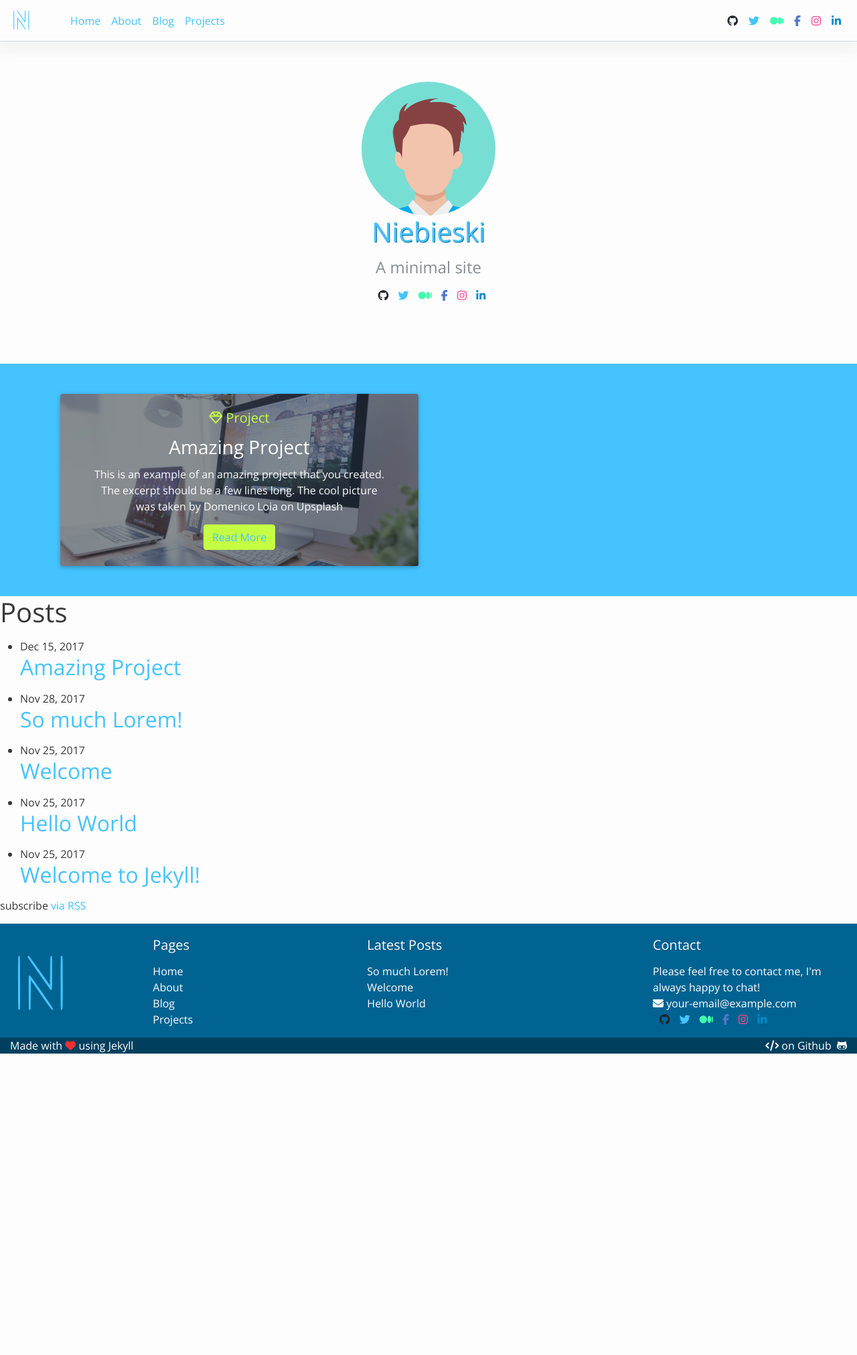
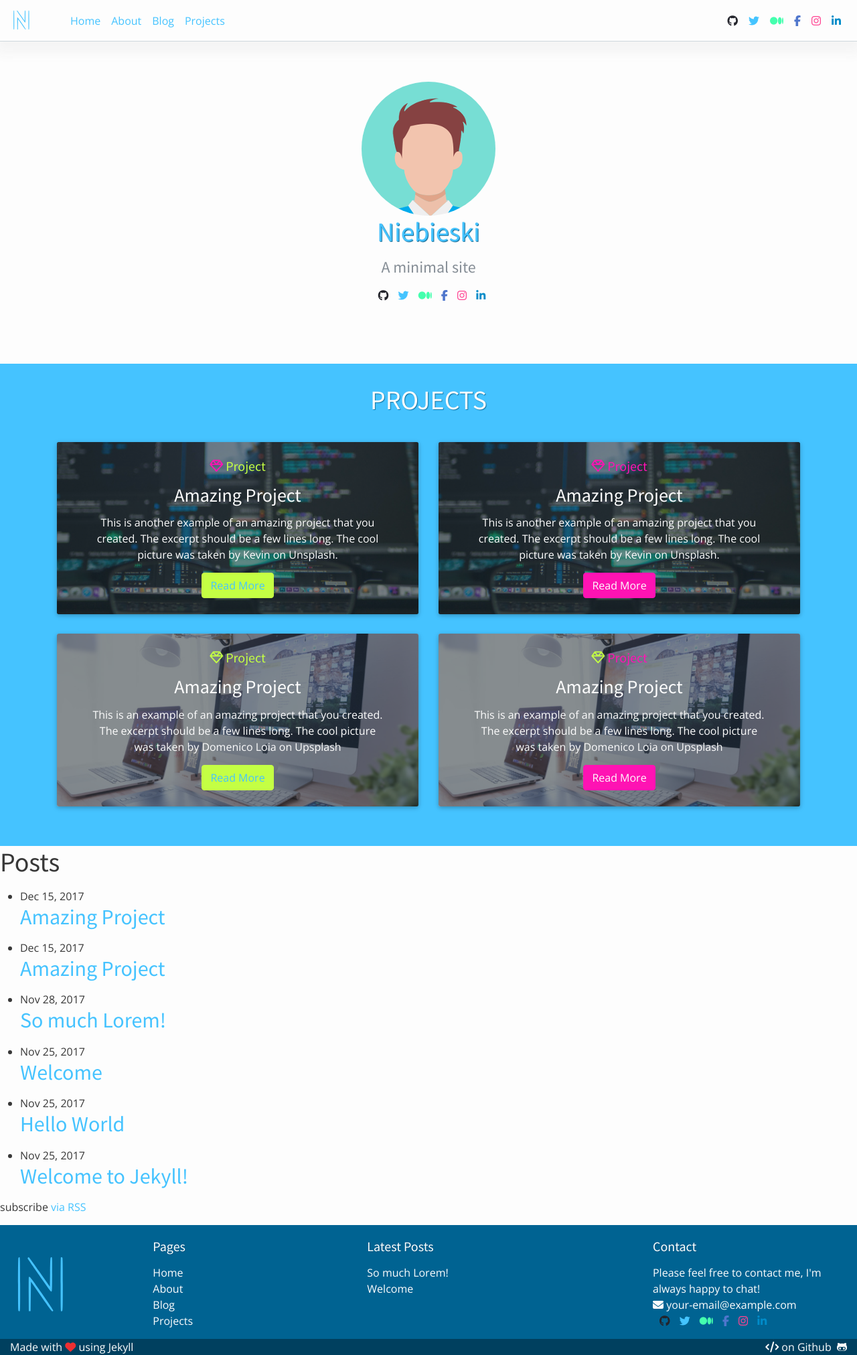
Before and after one commit to FabioRosado/Niebieski, a Jekyll site: the page built from index.md, in a window 1280 px wide. Shown: the whole page at 67% size. Built offline with Jekyll 4.4.1, drawn with Linux system fonts in a browser that asks for light colours; nearby versions of some CDN libraries; before the commit the page ends 1573 px from its top, so only the background shows below that.

Commit message:
Add new heading font, update home

```diff
--- a/_includes/head.html
+++ b/_includes/head.html
@@ -5,7 +5,7 @@
 
     <link rel="stylesheet" href="https://use.fontawesome.com/021da17a9a.css">
     <link rel="stylesheet" href="https://maxcdn.bootstrapcdn.com/bootstrap/4.0.0-beta.2/css/bootstrap.min.css" integrity="sha384-PsH8R72JQ3SOdhVi3uxftmaW6Vc51MKb0q5P2rRUpPvrszuE4W1povHYgTpBfshb" crossorigin="anonymous">
-    <link href="https://fonts.googleapis.com/css?family=Open+Sans" rel="stylesheet">
+    <link href="https://fonts.googleapis.com/css?family=Open+Sans|Source+Sans+Pro" rel="stylesheet">
     <link rel="stylesheet" href="{{ "/assets/main.css" | relative_url }}">
 
   {% if jekyll.environment == 'production' and site.google_analytics %}
--- a/_layouts/home.html
+++ b/_layouts/home.html
@@ -50,6 +50,12 @@ layout: default
 
 <!-- Projects Area -->
 <div class="container-fluid brandcolor-bg">
+  <div class="container">
+    <div class="row header">
+      <div class="col-sm-6 offset-sm-3 text-center">
+        <h1 class="white-text">PROJECTS</h1>
+      </div>
+    </div>
       <div class="row">
         {% for project in site.categories.Projects %}
         <div class="col-md-6 col-sm-12">
@@ -62,11 +68,20 @@ layout: default
             </div>
             </div>
         </div>
-    {% endfor %}
-
+        <div class="col-md-6 col-sm-12">
+                <div class="card-image" style="background-image: url({{site.url}}/assets/images/{{project.image}});">
+                <div class="project-text text-center">
+                    <h5 class="project-tag-pink"> {{ project.tag-icon }} {{ project.tag }}</h5>
+                    <h3 class="card-title"> {{ project.title }}</h3>
+                    <p>{{ project.excerpt }}</p>
+                    <a class="btn btn-pink" href="{{ project.url }}" role="button"> Read More</a>
                 </div>
                 </div>
-
+            </div>
+        {% endfor %}
+    </div>
+  </div>
+</div>
   <h1 class="page-heading">Posts</h1>
 
   <ul class="post-list">
--- /dev/null
+++ b/_posts/2017-12-15-Project-two.md
@@ -0,0 +1,14 @@
+---
+layout: post
+title:  Amazing Project
+date:   2017-12-15 09:30:00 +0000
+categories: Projects
+tag: Project
+tag-icon: <i class="fa fa-diamond project-icon-pink" aria-hidden="true"></i>
+image: kevin-364843.jpg
+excerpt: This is another example of an amazing project that you created. The excerpt should be a few lines long. The cool picture was taken by Kevin on Unsplash.
+---
+
+Here you can describe your project, things you've done with it and what not...
+
+Photo taken from: https://unsplash.com/photos/w7ZyuGYNpRQ
--- a/_sass/niebieski.scss
+++ b/_sass/niebieski.scss
@@ -7,6 +7,7 @@ $base-font-size:   16px !default;
 $base-font-weight: 400 !default;
 $small-font-size:  $base-font-size * 0.875 !default;
 $base-line-height: 1.5 !default;
+$heading-font: 'Source Sans Pro', sans-serif !default;
 
 $spacing-unit:     30px !default;
 $padding-unit:     1.5rem !default;
@@ -20,6 +21,10 @@ $brand-color-dark:  darken($brand-color, 35%) !default;
 $secondary-brand-color:       #c4ff44 !default;
 $secondary-brand-color-dark:    darken($secondary-brand-color, 15%) !default;
 $secondary-brand-color-light:   lighten($secondary-brand-color, 10%) !default;
+
+$sec-brand-color:       #FE13B3 !default;
+$sec-brand-color-dark:    darken($sec-brand-color, 10%)  !default;
+$sec-brand-color-light:   lighten($sec-brand-color, 10%) !default;
 
 $grey-color:       #5D7682 !default;
 $grey-color-light: lighten($grey-color, 40%) !default;
--- a/_sass/niebieski/_base.scss
+++ b/_sass/niebieski/_base.scss
@@ -25,6 +25,18 @@ body {
   font-kerning: normal;
 }
 
+h1, h2, h3, h4, h5, h6 {
+  font-family: $heading-font;
+}
+
+.white-text {
+  color: $background-color;
+}
+
+.header {
+  margin-bottom: $padding-unit;
+  text-shadow: 1px 1px 1px #02547bb3;
+}
 
 
 /**
--- a/_sass/niebieski/_layout.scss
+++ b/_sass/niebieski/_layout.scss
@@ -78,10 +78,8 @@
 .brandcolor-bg {
     background-color: $brand-color;
     margin-top: $spacing-unit * 3;
-    padding-top: $spacing-unit * 1.5;
-    padding-bottom: $spacing-unit * 1.5;
-    padding-left: $spacing-unit * 3;
-    padding-right: $spacing-unit * 3
+    padding-top: $spacing-unit;
+    padding-bottom: $spacing-unit;
 }
 
 .btn-brand {
@@ -105,6 +103,37 @@
 }
 
 
+.btn-pink {
+    color: $background-color !important;
+    background-color: $sec-brand-color;
+    border-color: $sec-brand-color;
+    margin-bottom: $padding-unit;
+    a {
+        color: $background-color;
+    }
+
+    &:hover {
+        background-color: $sec-brand-color-dark;
+        border-color:     $sec-brand-color-dark;
+        color: $background-color !important;
+        text-decoration: none;
+    }
+    &:focus {
+        color: $background-color;
+    }
+
+}
+
+.project-tag-pink {
+    color: $sec-brand-color;
+    padding-top: $padding-unit;
+}
+
+.project-icon-pink {
+    color: $sec-brand-color;
+}
+
+
 /**
 * Projects
 */
@@ -114,6 +143,7 @@
     width: 100%;
     box-shadow: 0 2px 5px 0 rgba(0,0,0,.16),0 2px 10px 0 rgba(0,0,0,.12);
     border-radius: 3px;
+    margin-bottom: $padding-unit * 1.2;
 }
 
 .project-tag {
```
Also changed, not shown: assets/images/kevin-364843.jpg (added). Lines whose indentation alone changed are shown as unchanged.
